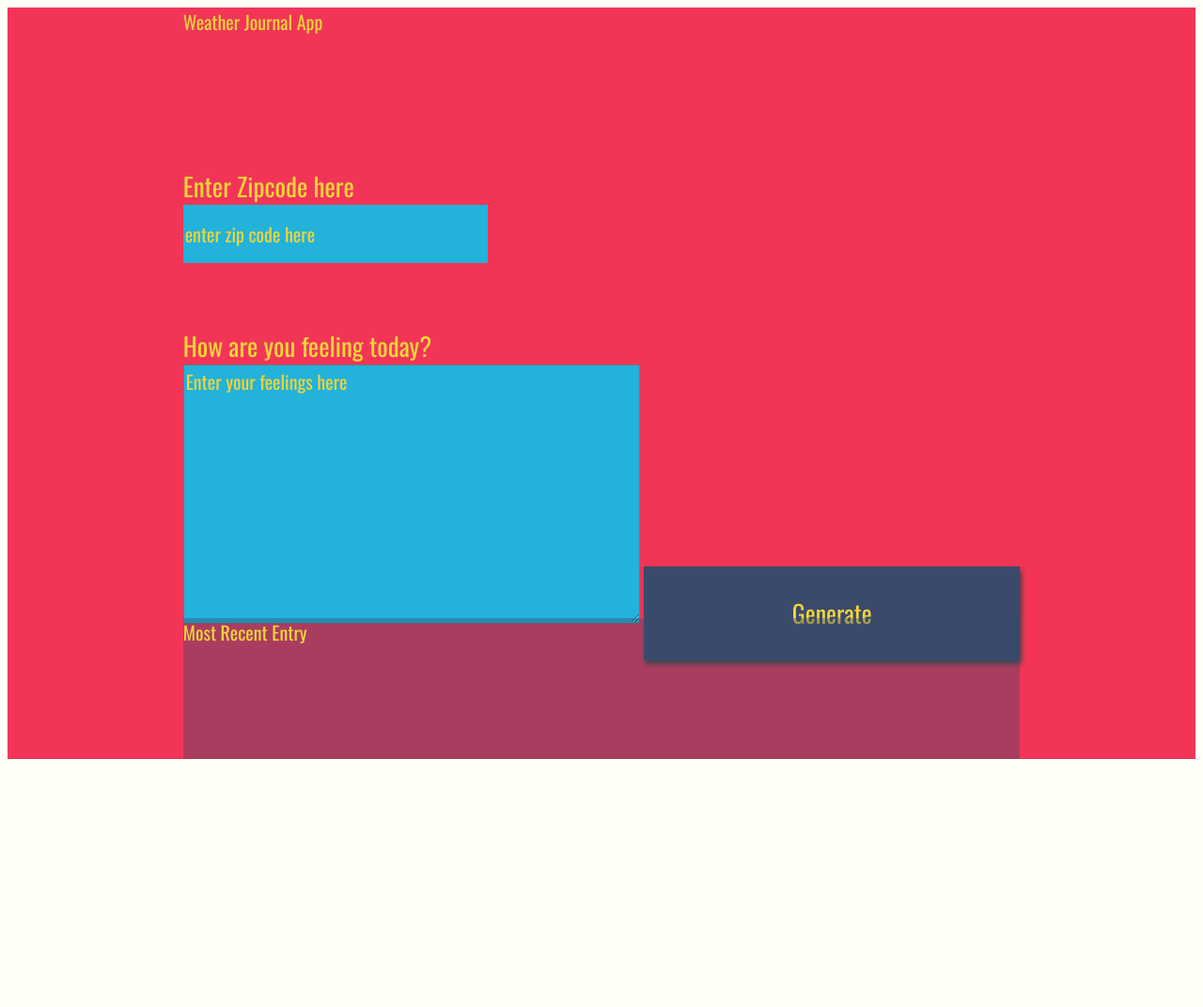
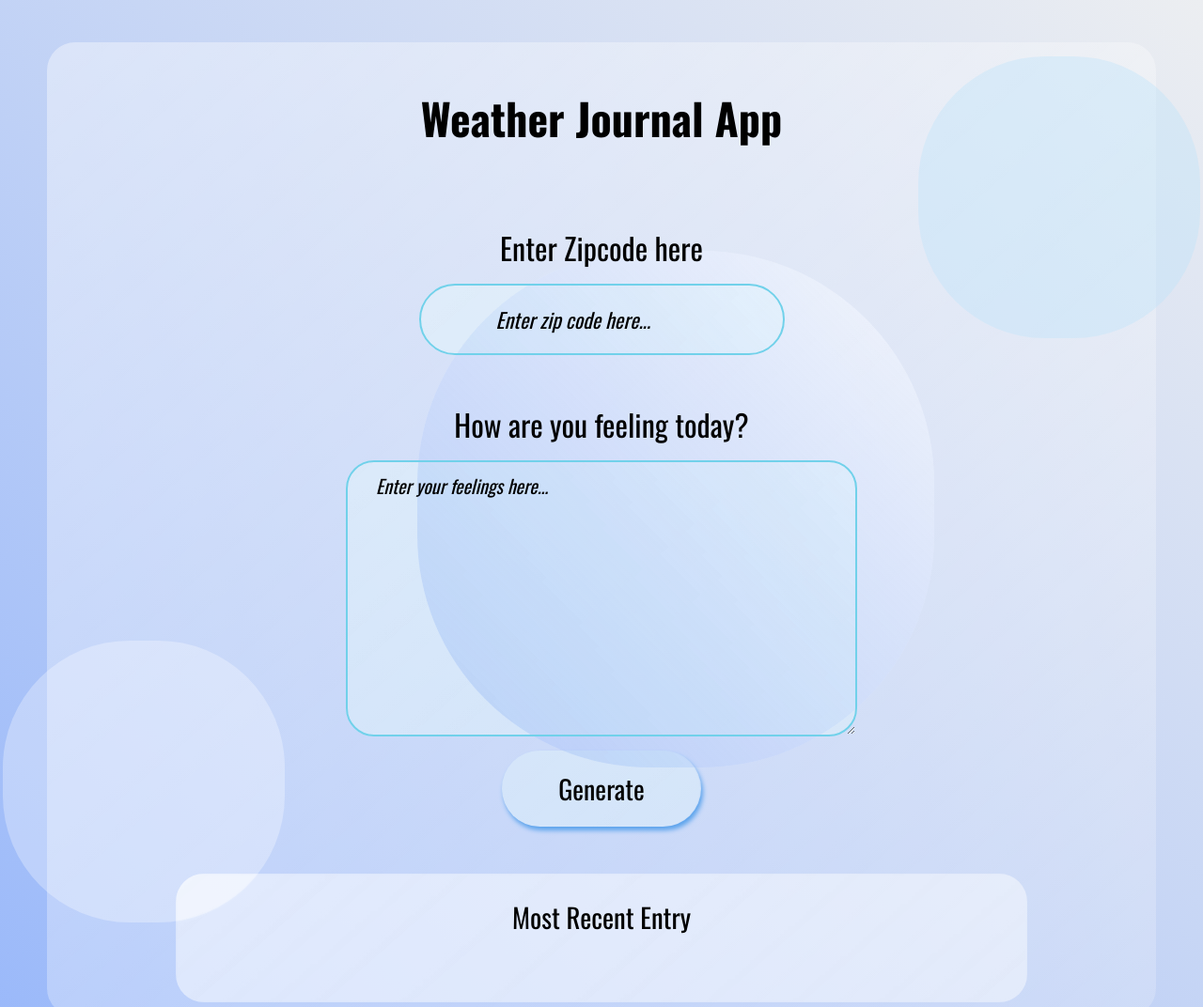
Before and after one commit to Osebest/weather-journal-app-Udacity, a website: page website/index.html in a window 1280 px wide. Shown: the top 1072 px of the page at 94% size. Before the commit the page ends 816 px from the top, so only its background shows below. Drawn offline with nearby package versions, Linux system fonts and the light colour scheme; a web font is replaced by a local one.

Commit message:
Added data

```diff
--- a/website/app.js
+++ b/website/app.js
@@ -1,5 +1,105 @@
+setTimeout(() =>{
+  document.querySelector("body").style.opacity = '1';
+},100);
+
 /* Global Variables */
+const baseUrl = "http://api.openweathermap.org/data/2.5/forecast?zip=";
+const zip = document.getElementById('zip');
+const apiKey = '&appid=e4eabc8d7631ab8086c4f4181078f805';
+const feelings = document.getElementById('feelings');
+const feeling = document.getElementById('feeling');
+const date = document.getElementById('date');
+const temp = document.getElementById('temp');
+const generate = document.getElementById('generate');
 
 // Create a new date instance dynamically with JS
 let d = new Date();
-let newDate = d.getMonth()+'.'+ d.getDate()+'.'+ d.getFullYear();
+// let newDate = d.getMonth() + "." + d.getDate() + "." + d.getFullYear();
+let newDate = d.toDateString();
+
+
+//Adding event lisener to the generate button, to perform task
+generate.addEventListener('click', performTask);
+
+function performTask(event){
+  event.preventDefault();
+  getWeather(baseUrl, zip.value, apiKey)
+  //After weather data is gotten, the data is sorted
+    .then(function(data){
+      content(data)
+      //After sorting, data is posted to server
+      .then((contents)=>{
+        postData('/add', contents);
+        //Updating the userinterface
+        updateUI();
+      })
+    })
+};
+
+// Function select which data will be posted
+let content = async(data)=>{
+  try{
+    //Whenever the user inputs a wrong zip or no zip at all
+    if(data.message){
+      const contents = {
+        date:newDate,
+        temp:data.message,
+        feeling:feelings.value
+      }
+      return contents
+    }else{
+      const contents = {
+        date:newDate,
+        temp:data.list[0].main.temp+'&#176',
+        feeling:feelings.value
+      }
+      return contents;
+    }
+  }catch(error){
+    console.log("error", error);
+  }
+}
+
+//Getting weather data using async JS
+const getWeather = async (baseUrl, zip, apiKey) => {
+  const res = await fetch(baseUrl+zip+apiKey)
+  try {
+    const data = await res.json();
+    return data;
+  }catch(error){
+    console.log("error", error);
+  }
+}
+
+//Function for Posting data
+const postData = async (url = '', contents = {}) => {
+  console.log(contents);
+  const response = await fetch(url, {
+    method: 'POST',
+    credentials: 'same-origin',
+    headers: {
+      'Content-Type': 'application/json',
+    },
+    body: JSON.stringify(contents)
+  });
+
+  try {
+      const newData = await response.json();
+      return newData;
+  }catch(error){
+    console.log("error", error);
+  }
+}
+
+//Updating the interface with the data inputed
+const updateUI = async () => {
+  const update = await fetch('/all');
+  try {
+    const updates = await update.json();
+    date.innerHTML = `Date: ${updates[0].date}`;
+    temp.innerHTML = `Temperature: ${updates[0].temp}`;
+    feeling.innerHTML = `I feel: ${updates[0].feeling}`;
+  }catch(error){
+    console.log("error", error);
+  }
+}
--- a/website/index.html
+++ b/website/index.html
@@ -7,29 +7,31 @@
   <link rel="stylesheet" href="style.css">
 </head>
 <body>
-<div id = "app">
-  <div class ="holder headline">
-    Weather Journal App
+    <div id="app">
+      <div class="holder headline">
+        <h1>Weather Journal App</h1>
       </div>
-  <div class ="holder zip">
+      <div class="circle circle1"></div>
+      <div class="circle circle2"></div>
+      <div class="circle circle3"></div>
+      <div class="holder zip">
         <label for="zip">Enter Zipcode here</label>
-    <input type="text" id="zip" placeholder="enter zip code here">
+        <input type="text" id="zip" placeholder="Enter zip code here...">
       </div>
-  <div class ="holder feel">
+      <div class="holder feel">
         <label for="feelings">How are you feeling today?</label>
-    <textarea class= "myInput" id="feelings" placeholder="Enter your feelings here" rows="9" cols="50"></textarea>
-    <button id="generate" type = "submit"> Generate </button>
+        <textarea class="myInput" id="feelings" placeholder="Enter your feelings here..." rows="9" cols="50"></textarea>
+        <button id="generate" type="submit"> Generate </button>
       </div>
-  <div class ="holder entry">
-    <div class = "title">Most Recent Entry</div>
-   <div id = "entryHolder">
-    <div id = "date"></div>
-   <div id = "temp"></div>
-   <div id = "content"></div>
+      <div class="holder entry">
+        <div class="title">Most Recent Entry</div>
+        <div id="entryHolder">
+          <div id="date"></div>
+          <div id="temp"></div>
+          <div id="feeling"></div>
         </div>
       </div>
     </div>
   <script src="app.js" type="text/javascript"></script>
-
 </body>
 </html>
--- a/website/style.css
+++ b/website/style.css
@@ -1,88 +1,121 @@
 body{
     background: #fffff8;
+    padding: 0;
+    margin: 0;
     font-family: -apple-system, BlinkMacSystemFont, sans-serif;
+    background: linear-gradient(to right top, #99b8fa, rgb(236, 238, 241));
+    padding: 30px 50px;
+    position: relative;
+    opacity: .1;
+    transition: opacity 1s ease-in-out;
 }
-
 #app{
     display: grid;
-    grid-auto-rows: minmax(150px, auto);
-    /* grid-template-columns:  */
-    height:100vh;
-    background: #f23557;
-    color: #f0d43a;
+    grid: min-content / 1fr;
+    color: black;
+    background: linear-gradient(to right bottom, rgba(255,255,255,0.4), rgba(255,255,255,0.2));
+    backdrop-filter: blur(0px);
     justify-content: center;
+    justify-items: center;
     grid-gap: 1em;
     font-size: 20px;
     font-family: 'Oswald', sans-serif;
+    border-radius: 30px;
+}
+div{
+    margin-top: 15px;
+    margin-bottom: 15px;
+    font-size: larger;
 }
 
+.circle{
+    background: rgba(255, 255, 255, .3);
+    height:300px;
+    width: 300px;
+    border-radius: 45%;
+    position: absolute;
+    z-index: -4;
+}
+.circle1{
+    top: 60%;
+    left: -4%;
+}
+.circle2{
+    background: rgba(191, 227, 251, 0.4);
+    top: 00%;
+    right: -4%;
+}
+.circle3{
+    background: linear-gradient(to left bottom, rgba(255, 255, 255, .4), rgb(178, 200, 248, 0.9));
+    backdrop-filter: blur(0px);
+    height:550px;
+    width: 550px;
+    top: 20%;
+    right: 20%;
+    z-index: -10;
+}
 .holder{
-
+    display: flex;
+    flex-direction: column;
 }
-
 .entry{
-    background: rgba(59, 74, 107, .4);
+    background-color: rgba(255, 255, 255, .3);
+    backdrop-filter: blur(1px);
+    font-size: larger;
+    padding: 10px 40px;
+    width: 70%;
+    border-radius: 30px;
 }
-
-#entryHolder{
-
-}
-
-#date{
-
-}
-
-#temp{
-
-}
-
-#content{
-
-}
-
-.headline {
-
-}
-.title{
-
+.title, .headline, label{
+    text-align: center;
 }
 
 /*  Basic Styling To Override Default For Basic HTML Elements */
 label{
-    display:block;
-    font-size: 27px;
+    font-size: xx-large;
+    padding-bottom: 15px;
 }
 
 input{
-    display:block;
-    height: 60px;
-    width: 320px;
-    background:#22b2da;
-    color: #f0d43a;
-    font-size: 20px;
+    padding: 20px 80px;
+    border-radius: 40px;
+    background:rgba(194, 235, 245, 0.2);
+    backdrop-filter: blur(0px);
+    color: black;
+    font-size: 22px;
     font-family: 'Oswald', sans-serif;
-    border: none;
+    border: 2px solid rgb(113, 209, 234);
 }
 
 button{
-    width: 400px;
-    height: 100px;
-    background: #3b4a6b;
-    color: #f0d43a;
-    font-size: 26px;
+    padding: 20px 60px;
+    border-radius: 50px;
+    background:rgba(194, 235, 245, 0.2);
+    backdrop-filter: blur(0px);
+    margin-top: 15px;
+    color: black;
+    font-size: 28px;
     font-family: 'Oswald', sans-serif;
     border: none;
-    box-shadow: 2px 4px 5px #444;
+    box-shadow: 2px 4px 5px rgb(91, 163, 236);
+    align-self: center;
+}
+button:hover{
+    background:rgba(194, 235, 245, 0.8);
 }
 h1{
-    font-size: 36px;
+    font-size: 46px;
 }
 
 textarea{
-    background:#22b2da;
-    color: #f0d43a;
+    background:rgba(194, 235, 245, 0.2);
+    backdrop-filter: blur(0px);
+    color: black;
+    padding: 10px 30px;
     font-size: 20px;
     font-family: 'Oswald', sans-serif;
+    border-radius: 30px;
+    border: 2px solid rgb(113, 209, 234);
 }
 /* Reset style for HTML element on active to have no border*/
 input:focus,
@@ -93,19 +126,19 @@ button:focus {
 }
 /* Style for Placeholder Text*/
 ::placeholder { /* Firefox, Chrome, Opera */
-    color: #f0d43a;
+    color: black;
     font-family: 'Oswald', sans-serif;
-
+    font-style: italic;
 }
 
 :-ms-input-placeholder { /* Internet Explorer 10-11 */
-    color: #f0d43a;
+    color: black;
     font-family: 'Oswald', sans-serif;
-
+    font-style: italic;
 }
 
 ::-ms-input-placeholder { /* Microsoft Edge */
-    color: #f0d43a;
+    color: black;
     font-family: 'Oswald', sans-serif;
-
+    font-style: italic;
 }
```
Also changed, not shown: package.json (added, +7 -0 lines), server.js (+32 -3 lines), 1 other file. Lines whose indentation alone changed are shown as unchanged.
